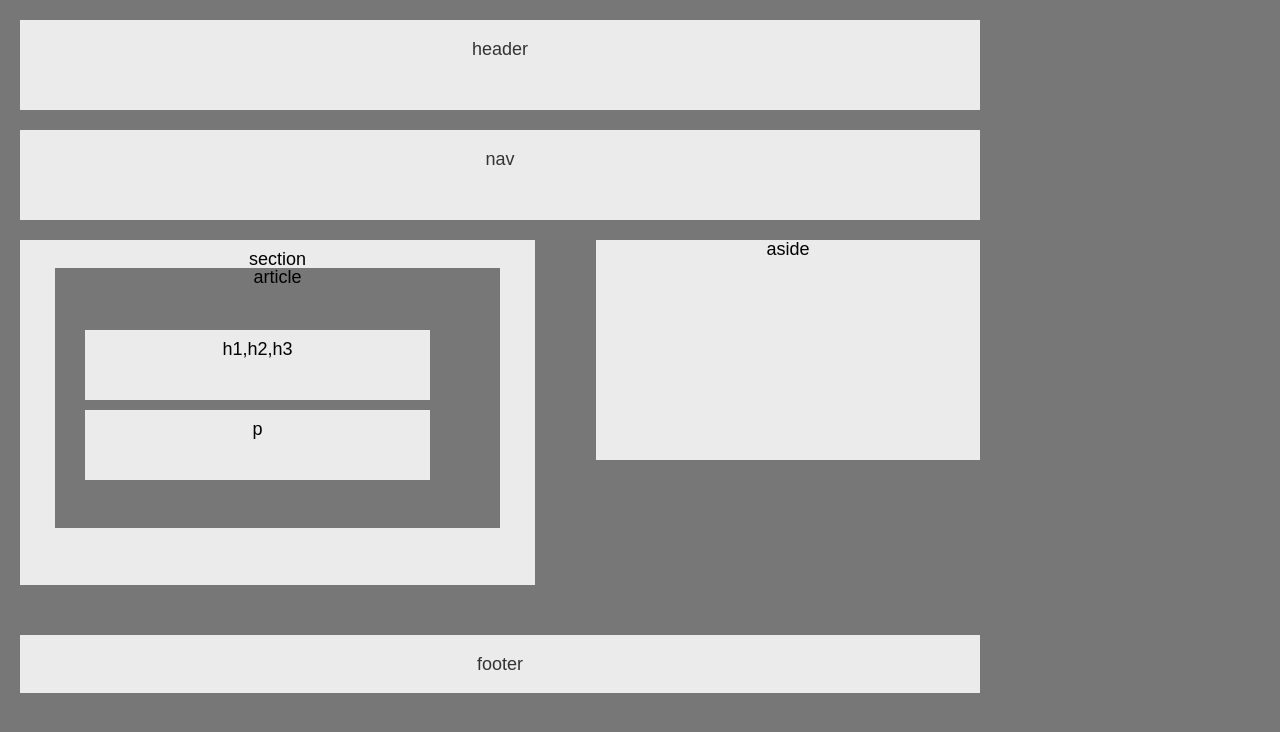
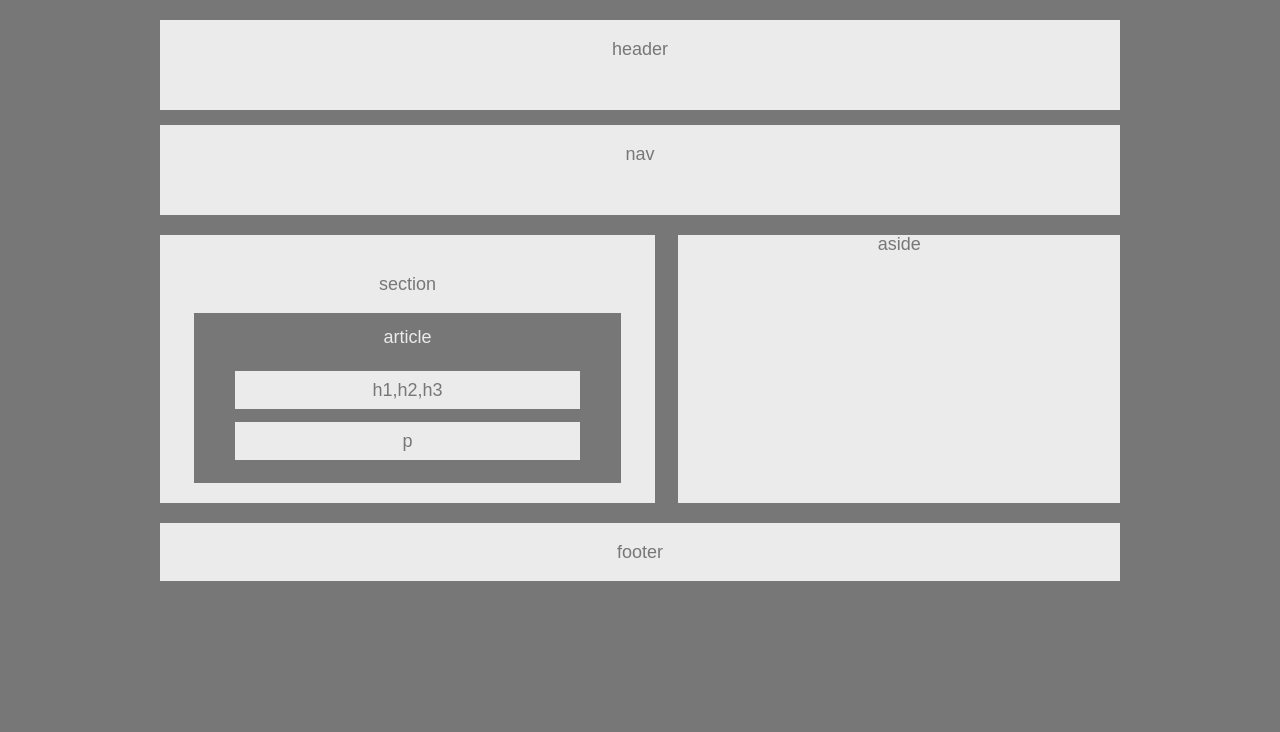
Before and after one commit to evnelson315/HW-wireframe, a PHP site: page / in a window 1280 px wide. Shown: the top 732 px of the page. Run offline with PHP 8.4, Linux system fonts and the light colour scheme.

Commit message:
so so close

```diff
--- a/index.html
+++ b/index.html
@@ -1,27 +1,25 @@
-<!doctype html>
-<html>
-<head>
+<!doctype html><!--declare doc type -->
+<html>			<!-- saying which html to use -->
+<head>			<!-- opening head -->
 	<title>HW</title>
+				<!-- linking style sheet -->
 	<link rel="stylesheet" type="text/css" href="style.css">
-</head>
-<body>
- <header>
-	<div class="container">
-		<h1>header</h1>
-		<div id="navmenu">
-			<nav>nav</nav>
-		</div>
+</head>   <!-- closing head tag -->
+<body>		<!--opening body, body contains: header, body and footer -->
+ <header> 		<!-- opens header, different than head -->
+	<h1>header</h1>
+	<div id="navmenu">
+		<nav>nav</nav>
 	</div>
 </header>
-
-<div class="section">
+<div class="section"> <!-- lines 15-21 "float left" -->
 	<section>section</section>
-	<div class="article"> article </div>
- 	<div id="line1">h1,h2,h3</div>
- 	<div id="line2">p</div>
+	<div class="article"> article
+	 	<div id="line1">h1,h2,h3</div>
+	 	<div id="line2">p</div>
+	 </div>
  </div>
-
-<aside>aside</aside>
+ <aside>aside</aside> <!-- "float right" -->
 <footer>footer</footer>
 </body>
 </html>
--- a/style.css
+++ b/style.css
@@ -46,109 +46,85 @@ table {
 	border-collapse: collapse;
 	border-spacing: 0;
 }
-
-.container {
-	text-align: center;
-	border: 50px;
-	color: #ebebeb;
-}
 body {
 	background-color: #777;
-	margin: 20px;
-	font-family: 'Arial', 'Helvetica Neue',
-	 Helvetica, sans-serif;
+	margin: 20px auto;
+	font-family: 'Arial', 'Helvetica Neue', Helvetica, sans-serif;
 	font-size: 18px;
-	font: #777;
 	width: 960px;
 }
-
 h1 {
 	background: #ebebeb;
 	padding: 20px;
-	margin-bottom: 20px;
-	color: #333;
+	margin-bottom: 15px;
+	color: #777;
 	height: 50px;
 	font-size: 18px;
+	text-align: center;
+	font: #ebebeb;
 }
 #navmenu {
 	background: #ebebeb;
 	padding: 20px;
 	margin-bottom: 20px;
-	color: #333;
+	color: #777;
 	height: 50px;
 	font-size: 18px;
+	text-align: center;
 }
 .section {
   	float:left;
     width: 495px;
-    padding: 10px;
-    height: 325px;
+    padding: 40px 10px	10px;
  	text-align: center;
 	background-color: #ebebeb;
 	font-size: 18px;
-
-
+	box-sizing: border-box;
+	color: #777;
 }
 .article {
     width: 90%;
-    margin: auto;
-    height: 80%;
+    margin: 20px auto 10px;
+    padding: 15px 0 10px;
 	text-align: center;
 	background-color: #777;
 	font-size: 18px;
-	position: relative;
-
-
+	color: #ebebeb;
 }
 #line1 {
-	position: absolute;
-	top: 300px;
-	left: 75px;
-	float: left;
 	 width: 325px;
     padding: 10px;
-    height: 50px;
+    color:#777;
 	text-align: center;
 	background-color: #ebebeb;
 	font-size: 18px;
-	margin: 10px;
-	margin-top: 30px;
+	margin: 25px auto 13px;
 }
 #line2 {
-	position: absolute;
-	top: 400px;
-	left: 75px;
-	float:left;
 	 width: 325px;
     padding: 10px;
-    height: 50px;
+    color:#777;
 	text-align: center;
 	background-color:#ebebeb;
 	font-size: 18px;
-	margin: 10px;
+	margin: 13px auto;
 }
-
-
-
-
 aside {
   	float:right;
-    width: 40%;
+    width: 46%;
     border-left: 20px;
-    height: 220px;
+    height: 268px;
 	text-align: center;
 	background-color: #ebebeb;
 	font-size: 18px;
-
+	color:#777;
 }
-
 footer {
 	background: #ebebeb;
 	padding: 20px;
-	color: #333;
+	color: #777;
 	text-align: center;
 	clear: both;
 	font-size: 18px;
-	border-top: 50px solid #777;
-
+	border-top: 20px solid #777;
 }
```
Also changed, not shown: 1 other file. Lines whose indentation alone changed are shown as unchanged.
